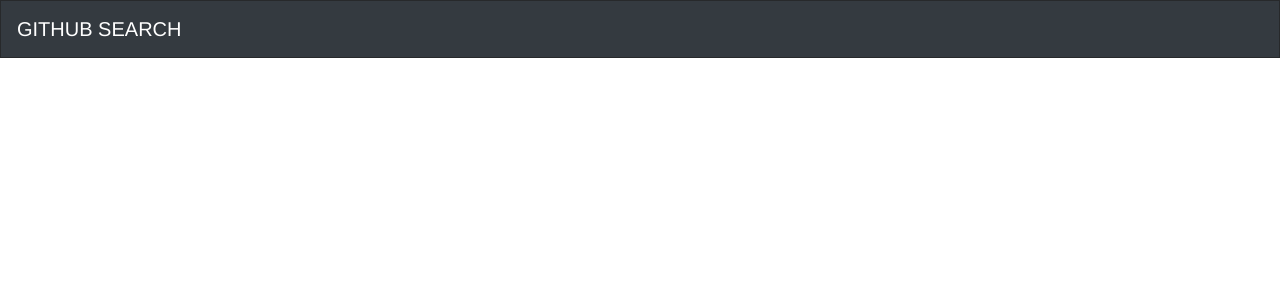
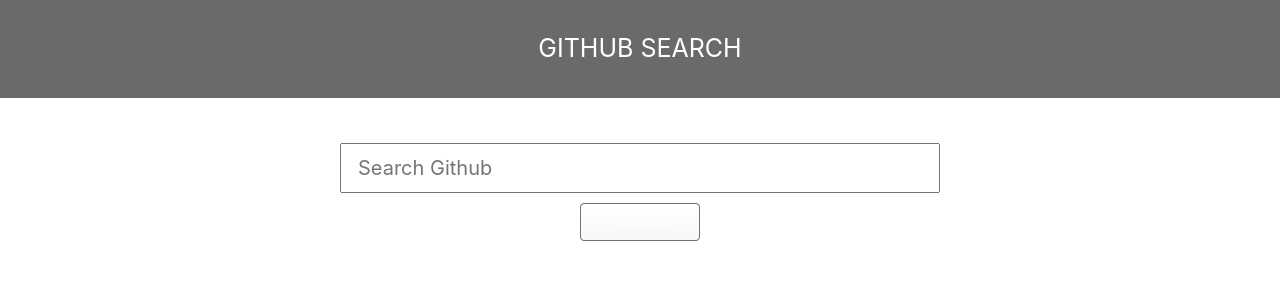
Before and after one commit to casio-ka/Github-Search, an Angular app: page / in a window 1280 px wide. Shown: the top 300 px of the page. Built offline with nearby package versions, Linux system fonts and the light colour scheme.

Commit message:
create data service

```diff
--- a/angular.json
+++ b/angular.json
@@ -24,8 +24,8 @@
               "src/assets"
             ],
             "styles": [
+              "src/styles.css",
               "./node_modules/bootswatch/dist/simplex/bootstrap.min.css",
-              "src/styles.css",
               "./node_modules/bootstrap/dist/css/bootstrap.min.css"
             ],
             "scripts": [
--- a/src/app/app.component.html
+++ b/src/app/app.component.html
@@ -1,2 +1,3 @@
 <app-navbar></app-navbar>
+<app-gsearch></app-gsearch>
 <router-outlet></router-outlet>
--- /dev/null
+++ b/src/app/gsearch/gsearch.component.css
@@ -0,0 +1,17 @@
+.search {
+    max-width: 600px;
+    margin: 30px auto;
+    text-align: center;
+    font-size: 20px;
+}
+
+.search input {
+    width: 100%;
+    padding: 8px 16px;
+    margin-top: 15px;
+}
+
+.btn {
+    margin-top: 10px;
+    width: 20%;
+}
--- /dev/null
+++ b/src/app/gsearch/gsearch.component.html
@@ -0,0 +1,8 @@
+<form >
+   <div class="search">
+       <input type="text" placeholder="Search Github">
+       <button class="btn btn-secondary" type="submit">Search</button>
+
+   </div>
+
+</form>
--- /dev/null
+++ b/src/app/gsearch/gsearch.component.ts
@@ -0,0 +1,15 @@
+import { Component, OnInit } from '@angular/core';
+
+@Component({
+  selector: 'app-gsearch',
+  templateUrl: './gsearch.component.html',
+  styleUrls: ['./gsearch.component.css']
+})
+export class GsearchComponent implements OnInit {
+
+  constructor() { }
+
+  ngOnInit(): void {
+  }
+
+}
--- a/src/app/navbar/navbar.component.css
+++ b/src/app/navbar/navbar.component.css
@@ -0,0 +1,7 @@
+nav {
+    background-color:rgb(107, 105, 105);
+    text-align: center;
+    padding: 30px;
+    color: #ffffff;
+    font-size: 25px;
+}
--- a/src/app/navbar/navbar.component.html
+++ b/src/app/navbar/navbar.component.html
@@ -1,6 +1,3 @@
-<nav class="navbar navbar-expand-lg navbar-dark bg-dark">
-    <a class="navbar-brand" href="#">GITHUB SEARCH</a>
-    <button class="navbar-toggler" type="button" data-toggle="collapse" data-target="#navbarColor02" aria-controls="navbarColor02" aria-expanded="false" aria-label="Toggle navigation">
-      <span class="navbar-toggler-icon"></span>
-    </button>
-  </nav>
+<nav>
+  <a>GITHUB SEARCH</a>
+</nav>
--- a/src/styles.css
+++ b/src/styles.css
@@ -2,6 +2,5 @@
 * {
     padding: 0px;
     margin: 0px;
-    font-family: 'Franklin Gothic Medium', 'Arial Narrow', Arial, sans-serif;
 
 }
```
Also changed, not shown: src/app/app.module.ts (+7 -2 lines), src/app/data.service.ts (added, +14 -0 lines), 2 other files (tests, documents, lock files or other folders).
